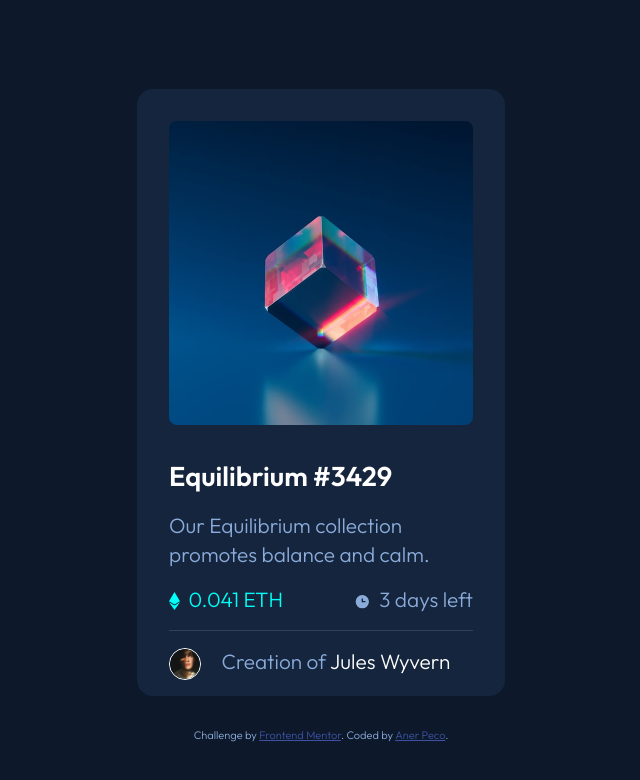
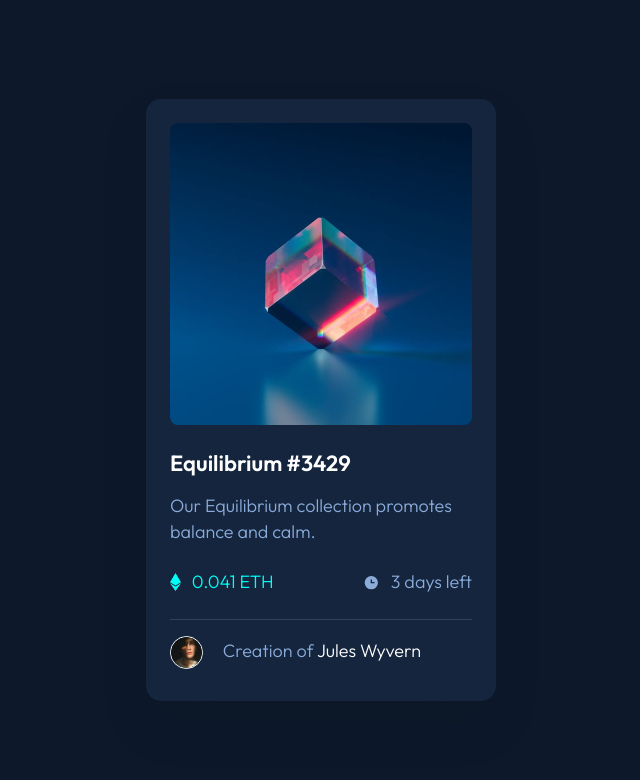
Before and after one commit to anerpeco/nft-preview-card-component, a plain HTML site: page index.html in a window 1280 px wide. Shown: the whole page, without its empty margins (319-959 px from the left). Drawn offline with Linux system fonts and the light colour scheme.

Commit message:
design minor improvements

```diff
--- a/css/reset.css
+++ b/css/reset.css
@@ -1,26 +1,50 @@
-*, *::before, *::after {
+*,
+*::before,
+*::after {
   box-sizing: border-box;
 }
+
 * {
   margin: 0;
+  padding: 0;
 }
-  html, body {
+
+html {
   height: 100%;
 }
+
 body {
   line-height: 1.5;
   -webkit-font-smoothing: antialiased;
 }
-  img, picture, video, canvas, svg {
+
+img,
+picture,
+video,
+canvas,
+svg {
   display: block;
   max-width: 100%;
 }
-  input, button, textarea, select {
+
+input,
+button,
+textarea,
+select {
   font: inherit;
 }
-  p, h1, h2, h3, h4, h5, h6 {
+
+p,
+h1,
+h2,
+h3,
+h4,
+h5,
+h6 {
   overflow-wrap: break-word;
 }
-  #root, #__next {
+
+#root,
+#__next {
   isolation: isolate;
 }
--- a/css/style.css
+++ b/css/style.css
@@ -11,49 +11,44 @@
 }
 
 body {
+    display: flex;
+    justify-content: center;
+    align-items: center;
     min-height: 100vh;
     background-color: var(--very-dark-blue-main);
+    font-family: var(--font-outfit);
+    color: var(--soft-blue);
+    font-size: 1rem;
+    font-weight: 400;
+    line-height: 1.25rem;
+}
+
+.card-container {
+    position: relative;
     display: flex;
     flex-direction: column;
     justify-content: center;
-    align-items: center;
-    margin: 0 auto;
-    font-family: var(--font-outfit);
-    color: var(--soft-blue);
-    font-weight: 300;
-    font-size: 1.3rem;
-    line-height: 1.4;
-}
-
-.card-container {
-    border-radius: 1rem;
+    padding: 1.5rem 1.5rem 2rem;
     background-color: var(--very-dark-blue-card);
-    max-width: 23rem;
-}
-
-.card-content {
-    display: flex;
-    flex-direction: column;
-    justify-content: center;
-    margin: 2rem;
-    position: relative;
+    border-radius: .9375rem;
+    box-shadow: 0rem 1.5625rem 3.125rem rgba(0, 0, 0, 0.0952917);
+    max-width: 21.875rem;
 }
 
 .cube-img {
-    margin-top: 2rem;
+    position: relative;
     display: block;
-    border-radius: 0.5rem;
+    border-radius: .5rem;
     overflow: hidden;
-    position: relative;
 }
 
 .cube-img::before {
+    position: absolute;
     content: url('../images/icon-view.svg');
     background-color: var(--cyan);
-    position: absolute;
     height: 100%;
     width: 100%;
-    border-radius: 0.5rem;
+    border-radius: .5rem;
     top: 0;
     display: flex;
     align-items: center;
@@ -68,35 +63,41 @@ body {
     background-color: var(--cyan-op);
 }
 
-.card-content h1 {
-    font-size: 1.7rem;
+.card-container h1 {
+    font-size: 22px;
     font-weight: 600;
+    line-height: 28px;
     color: var(--white);
-    padding: 2rem 0 1rem;
+    margin-top: 24px;
 }
 
-.card-content h1:focus,
-.card-content h1:hover {
+.card-container h1:focus,
+.card-container h1:hover {
     color: var(--cyan);
     cursor: pointer;
 }
 
 
-.card-content p {
-    padding-bottom: 1rem;
+.card-container p {
+    font-size: 1.125rem;
+    font-weight: 300;
+    line-height: 1.625rem;
+    margin-top: 1rem;
 }
 
 .variant {
     display: flex;
     flex-direction: row;
     justify-content: space-between;
-    border-bottom: solid 0.06rem var(--very-dark-blue-line);
+    border-bottom: solid .06rem var(--very-dark-blue-line);
+    padding-bottom: 1.5rem;
+    padding-top: .5rem;
 }
 
 .variant p img {
     display: inline-block;
-    vertical-align: -.2rem;
-    margin-right: .25rem;
+    vertical-align: -0.2rem;
+    margin-right: .4375rem;
 }
 
 .variant .eth {
@@ -107,15 +108,14 @@ body {
     display: flex;
     flex-direction: row;
     justify-content: space-between;
-    padding-top: 1rem;
 }
 
 .card-creator p img {
     display: inline-block;
-    width: 2rem;
+    width: 2.0625rem;
     vertical-align: middle;
-    border: solid 0.06rem var(--white);
-    border-radius: 2rem;
+    border: solid .06rem var(--white);
+    border-radius: 50%;
     margin-right: 1rem;
 }
 
@@ -128,12 +128,3 @@ body {
     color: var(--cyan);
     cursor: pointer;
 }
-
-.attribution {
-    font-size: 11px;
-    text-align: center;
-}
-
-.attribution a {
-    color: hsl(228, 45%, 44%);
-}
--- a/index.html
+++ b/index.html
@@ -18,7 +18,7 @@
     <link rel="preconnect" href="https://fonts.googleapis.com" />
     <link rel="preconnect" href="https://fonts.gstatic.com" crossorigin />
     <link
-      href="https://fonts.googleapis.com/css2?family=Outfit:wght@300;400;600;700;800&display=swap"
+      href="https://fonts.googleapis.com/css2?family=Outfit:wght@300;400;600&display=swap"
       rel="stylesheet"
     />
 
@@ -26,13 +26,8 @@
   </head>
   <body>
     <main>
-      <article class="card-container">
-        <section class="card-content">
-          <a
-            href="images/image-equilibrium.jpg"
-            target="_blank"
-            class="cube-img"
-          >
+      <section class="card-container">
+        <a href="images/image-equilibrium.jpg" target="_blank" class="cube-img">
           <img
             src="images/image-equilibrium.jpg"
             alt="equilibrium oppening in window"
@@ -57,17 +52,6 @@
           </p>
         </div>
       </section>
-      </article>
     </main>
-
-    <footer class="attribution">
-      Challenge by
-      <a href="https://www.frontendmentor.io?ref=challenge" target="_blank"
-        >Frontend Mentor</a
-      >. Coded by
-      <a href="https://www.frontendmentor.io/profile/anerpeco" target="_blank"
-        >Aner Peco</a
-      >.
-    </footer>
   </body>
 </html>
```
Lines whose indentation alone changed are shown as unchanged.
